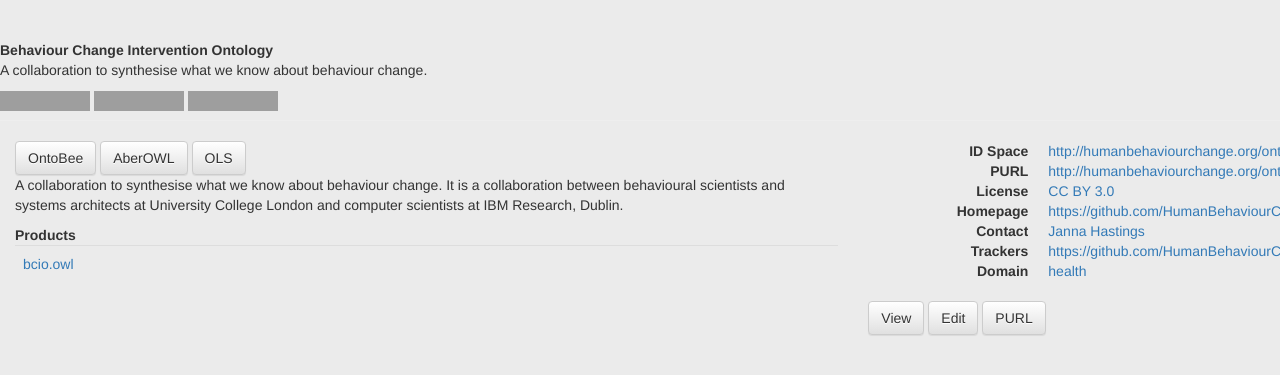
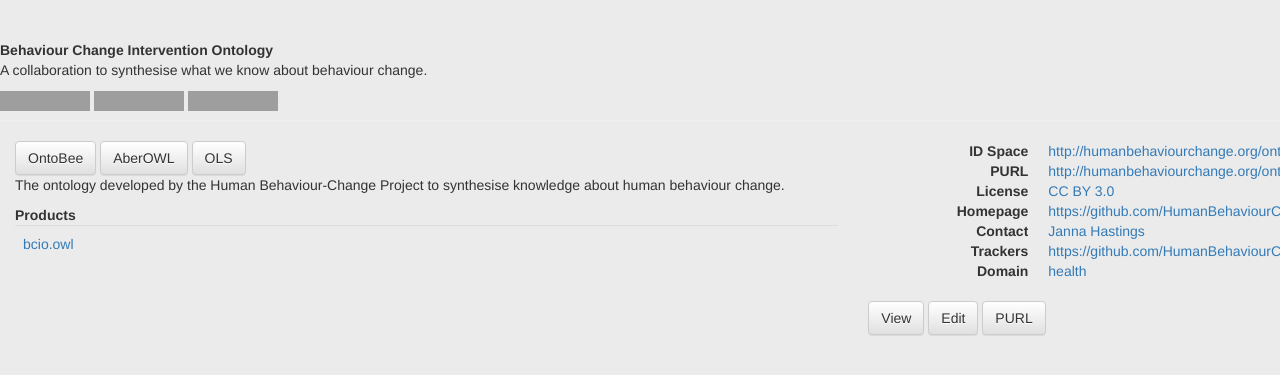
Before and after one commit to bssofoundry/bssofoundry.github.io, a Jekyll site: the page built from ontology/bcio.md, in a window 1280 px wide, cut to the strip 0-375 px from the top of the page. Built offline with Jekyll 4.4.1, drawn with Linux system fonts in a browser that asks for light colours; nearby versions of some CDN libraries; grey boxes are pictures that could not be loaded.

Commit message:
Update bcio.md

```diff
--- a/ontology/bcio.md
+++ b/ontology/bcio.md
@@ -27,4 +27,4 @@ preferredPrefix: BCIO
 
 ---
 
-A collaboration to synthesise what we know about behaviour change. It is a collaboration between behavioural scientists and systems architects at University College London and computer scientists at IBM Research, Dublin.
+The ontology developed by the Human Behaviour-Change Project to synthesise knowledge about human behaviour change.
```
Also changed, not shown: other parts of ontology/bcio.md (+1 -1 lines).
